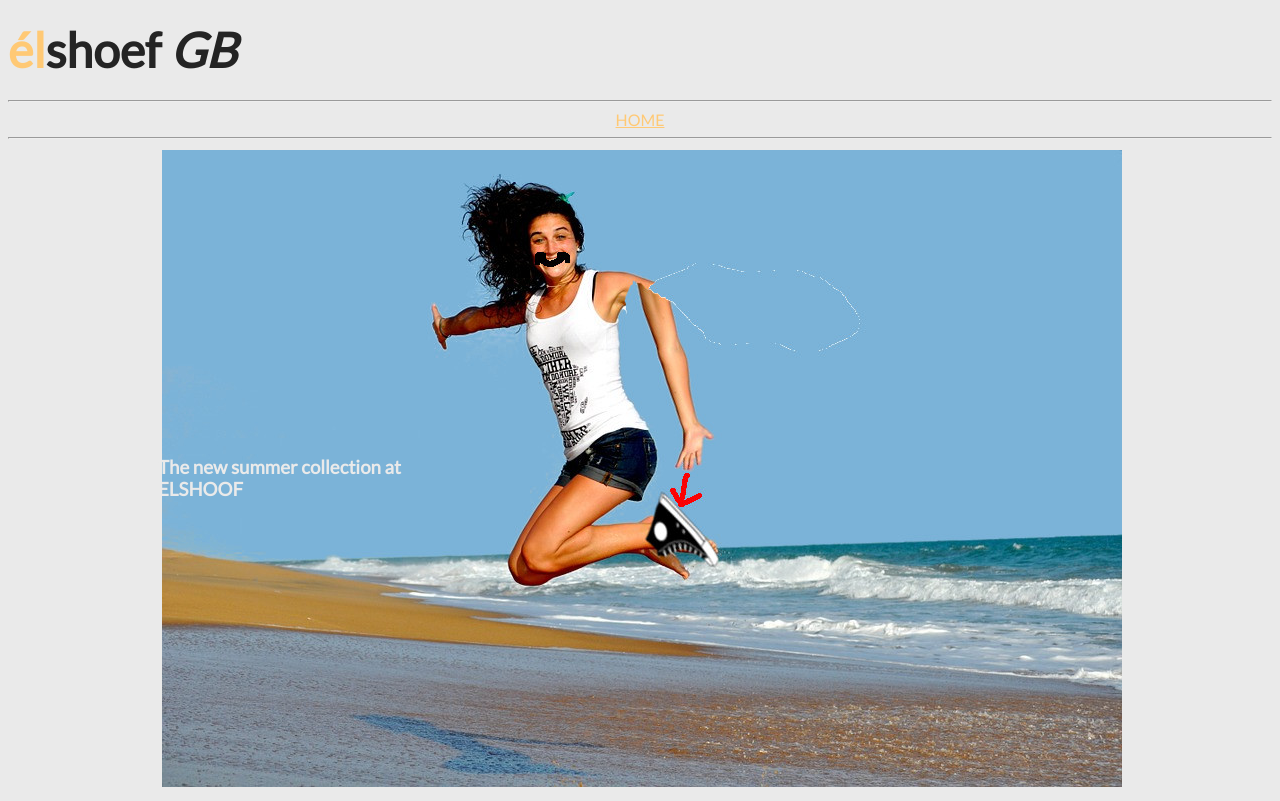
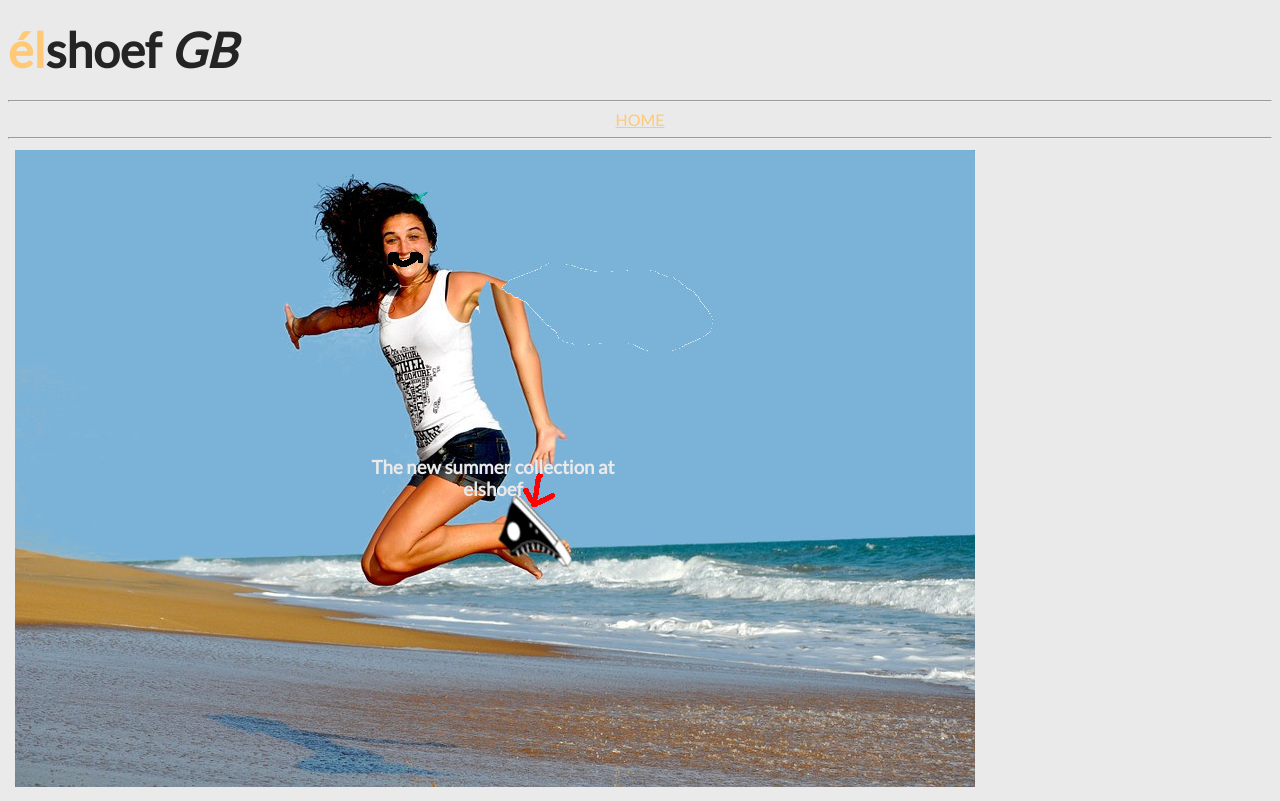
Before and after one commit to D-E-F-E-A-T/shoes, a plain HTML site: page index.html in a window 1280 px wide. Drawn offline with Linux system fonts and the light colour scheme.

Commit message:
Update index.html

```diff
--- a/index.html
+++ b/index.html
@@ -15,17 +15,15 @@
 	<center><a href="index.html">HOME</a></center>
 	<hr>
 
-<center>
 <table>
 <tr>
 <td></td>
 <td rowspan=2><img src="frontpage.jpg"></td>
 </tr>
 <tr>
-<td colspan=2><h3><font color="#eaeaea">The new summer collection at<br>ELSHOOF</font></h3></td>
+<td colspan=2><center><h3><font color="#eaeaea">The new summer collection at<br>elshoef</font></h3><center></td>
 </tr>
 </table>
-</center>
 
 </font>
 </body>
```
